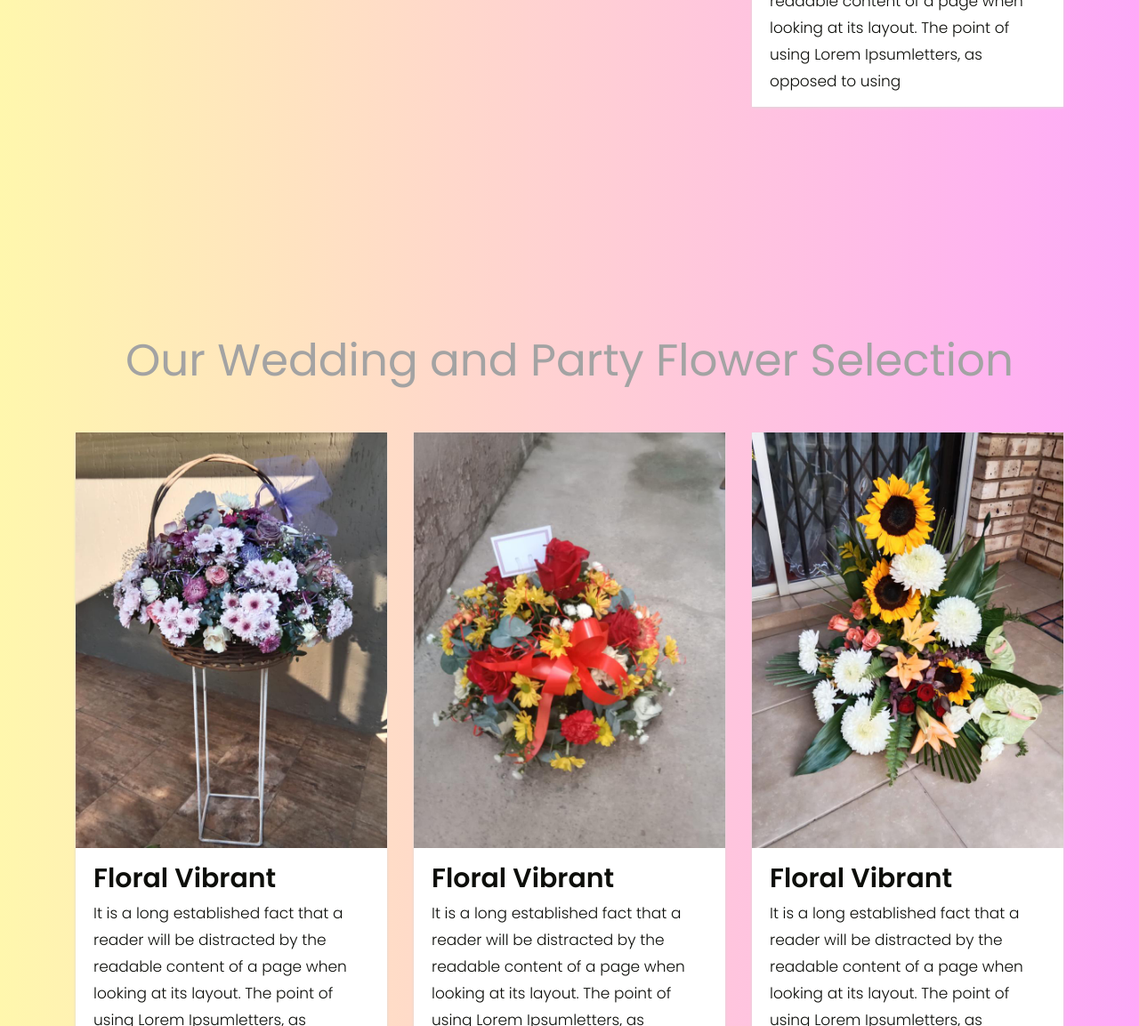
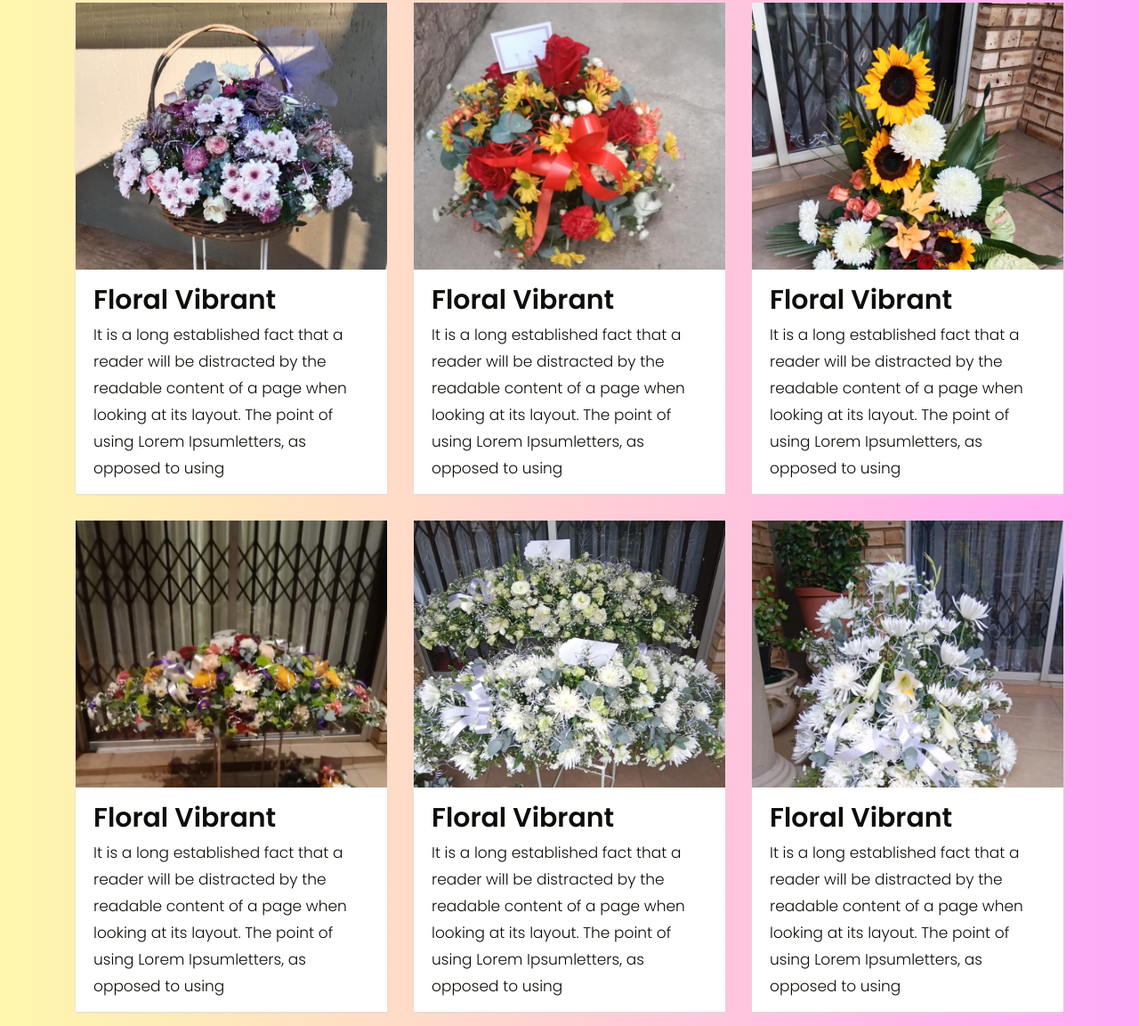
Before and after one commit to AlsonAfrica/exsquisite, a plain HTML site: page greeno/public/index.html in a window 1280 px wide. Shown: the part 2542-3695 px from the top of the page at 89% size. Drawn offline with nearby package versions, Linux system fonts and the light colour scheme.

Commit message:
Add changes to layout

```diff
--- a/greeno/public/css/style.css
+++ b/greeno/public/css/style.css
@@ -79,6 +79,10 @@ h3 {
 
 h4 {
      font-size: 16px
+}
+
+#h4 {
+     margin-top: 80px;
 }
 
 h5 {
@@ -1102,11 +1106,11 @@ ul.top_icon li a {
      position: relative;
      border-bottom: solid #eee 1px;
 }
-.main-menu ul>li .sub-down li a::before {}
+/*.main-menu ul>li .sub-down li a::before {}*/
 .main-menu ul>li .sub-down li a:hover {
      color: #111111;
 }
-.main-menu ul>li .sub-down li a:hover::before {}
+/*.main-menu ul>li .sub-down li a:hover::before {}*/
 .main-menu ul li:first-child {
      margin-left: 0;
 }
@@ -1176,7 +1180,7 @@ ul.top_icon li a {
      right: 0;
      padding: 15px 0px;
 }
-.sub-full {}
+/*.sub-full {}*/
 .simple-down {
      padding: 15px;
 }
@@ -1635,10 +1639,12 @@ input[type="radio"] .styled:checked+label::after {
 .plants {
      padding: 90px 0px;
 }
+
 .titlepage {
      text-align: center;
      padding-bottom: 50px;
 }
+
 .titlepage h2 {
      padding: 0px 0px 36px 0px;
      font-size: 50px;
@@ -1675,7 +1681,14 @@ input[type="radio"] .styled:checked+label::after {
 }
 .plants .plants-box figure img {
      width: 100%;
-}
+     height: 18.75rem;
+     object-fit: cover;
+}
+
+.plants .plants-box .img-top {
+     object-position: top;
+}
+
 .plants .plants-box h3 {
      font-size: 30px;
      line-height: 36px;
--- a/greeno/public/index.html
+++ b/greeno/public/index.html
@@ -141,6 +141,7 @@
             </a>
          </div>
       </section>
+
       <!-- plant -->
       <div id="plant" class="plants">
          <div class="container">
@@ -159,8 +160,7 @@
             <div class="row">
                <div class="col-xl-4 col-lg-4 col-md-6 col-sm-12">
                   <div class="plants-box">
-
-                     <figure><img src="./images/WhatsApp Image 2023-11-17 at 00.44.03_6cd4699e.jpg" alt="img"/></figure>
+                     <figure><img class="img-top" src="./images/WhatsApp Image 2023-11-17 at 00.44.03_6cd4699e.jpg" alt="img"/></figure>
                      <h3> Floral Vibrant</h3>
                      <p>It is a long established fact that a reader will be distracted by the readable content of a page   when looking at its layout. The point of using Lorem Ipsumletters, as opposed to using</p>
                   </div>
@@ -174,7 +174,7 @@
                </div>
                <div class="col-xl-4 col-lg-4 col-md-6 col-sm-12">
                   <div class="plants-box">
-                     <figure><img src="./images/WhatsApp Image 2023-11-17 at 00.44.03_625397ae.jpg" alt="img"/></figure>
+                     <figure><img class="img-top" src="./images/WhatsApp Image 2023-11-17 at 00.44.03_625397ae.jpg" alt="img"/></figure>
                      <h3> Floral Vibrant</h3>
                      <p>It is a long established fact that a reader will be distracted by the readable content of a page   when looking at its layout. The point of using Lorem Ipsumletters, as opposed to using</p>
                   </div>
@@ -196,33 +196,20 @@
                </div>
                <div class="col-xl-4 col-lg-4 col-md-6 col-sm-12">
                   <div class="plants-box">
-                     <figure><img src="./images/WhatsApp Image 2023-11-17 at 00.44.03_57dc74ca.jpg" alt="img"/></figure>
+                     <figure><img class="img-top" src="./images/WhatsApp Image 2023-11-17 at 00.44.03_57dc74ca.jpg" alt="img"/></figure>
                      <h3> Floral Vibrant</h3>
                      <p>It is a long established fact that a reader will be distracted by the readable content of a page   when looking at its layout. The point of using Lorem Ipsumletters, as opposed to using</p>
                   </div>
                </div>
             </div>
          </div>
-      </div>
 
-      <!--Beginning of second range-->
-      <div id="plant" class="plants">
-         <div class="container">
-            <div class="row">
-               <div class="col-md-12 ">
-                  <div class="titlepage">
-                  </div>
-               </div>
-            </div>
-         </div>
-
-         <h4>Our Wedding and Party Flower Selection</h4>
+         <h4 id="h4">Our Wedding and Party Flower Selection</h4>
          <div class="container">
             <div class="row">
                <div class="col-xl-4 col-lg-4 col-md-6 col-sm-12">
                   <div class="plants-box">
-
-                     <figure><img src="./images/WhatsApp Image 2023-11-17 at 00.44.03_6cd4699e.jpg" alt="img"/></figure>
+                     <figure><img class="img-top" src="./images/WhatsApp Image 2023-11-17 at 00.44.03_6cd4699e.jpg" alt="img"/></figure>
                      <h3> Floral Vibrant</h3>
                      <p>It is a long established fact that a reader will be distracted by the readable content of a page   when looking at its layout. The point of using Lorem Ipsumletters, as opposed to using</p>
                   </div>
@@ -236,7 +223,7 @@
                </div>
                <div class="col-xl-4 col-lg-4 col-md-6 col-sm-12">
                   <div class="plants-box">
-                     <figure><img src="./images/WhatsApp Image 2023-11-17 at 00.44.03_625397ae.jpg" alt="img"/></figure>
+                     <figure><img class="img-top" src="./images/WhatsApp Image 2023-11-17 at 00.44.03_625397ae.jpg" alt="img"/></figure>
                      <h3> Floral Vibrant</h3>
                      <p>It is a long established fact that a reader will be distracted by the readable content of a page   when looking at its layout. The point of using Lorem Ipsumletters, as opposed to using</p>
                   </div>
@@ -258,7 +245,7 @@
                </div>
                <div class="col-xl-4 col-lg-4 col-md-6 col-sm-12">
                   <div class="plants-box">
-                     <figure><img src="./images/WhatsApp Image 2023-11-17 at 00.44.03_57dc74ca.jpg" alt="img"/></figure>
+                     <figure><img class="img-top" src="./images/WhatsApp Image 2023-11-17 at 00.44.03_57dc74ca.jpg" alt="img"/></figure>
                      <h3> Floral Vibrant</h3>
                      <p>It is a long established fact that a reader will be distracted by the readable content of a page   when looking at its layout. The point of using Lorem Ipsumletters, as opposed to using</p>
                   </div>
```
